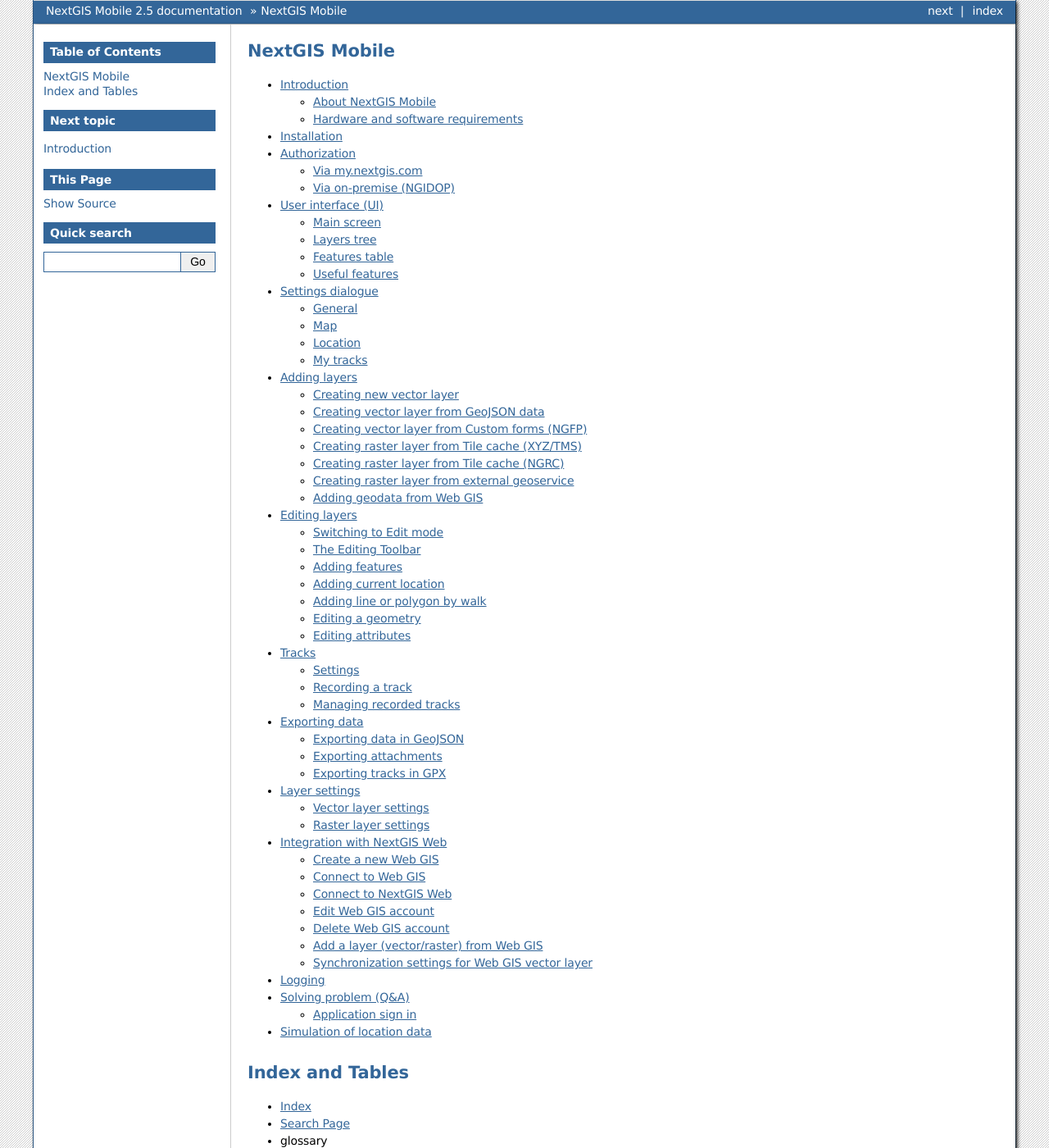
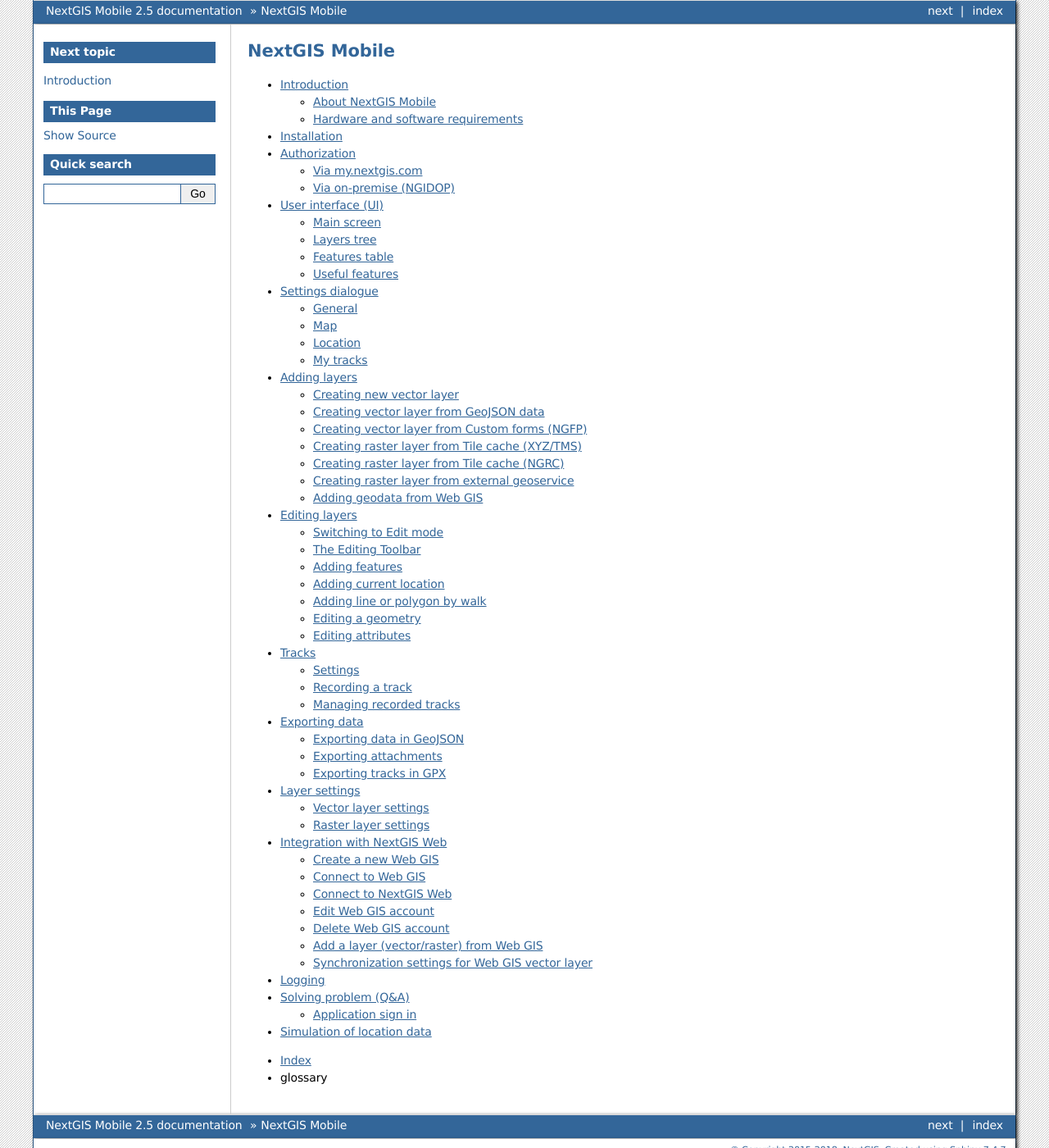
Before and after one commit to nextgis/docs_ngmobile, a Sphinx documentation site: the page built from source/index.rst, in a window 1280 px wide and 1400 px high. Shown: the whole window at 82% size. Built offline with Sphinx 7.4.7, drawn with Linux system fonts in a browser that asks for light colours; formulas are drawn with MathJax 3; some of the changed lines change nothing that is shown.

Commit message:
Update index.rst
move from toc

```diff
--- a/source/index.rst
+++ b/source/index.rst
@@ -3,16 +3,27 @@
    You can adapt this file completely to your liking, but it should at least
    contain the root `toctree` directive.
 
-.. include:: toc.rst
+NextGIS Mobile
+==============================
 
 .. toctree::
    :maxdepth: 2
 
+   intro
+   install
+   auth
+   main
+   settings
+   load_geodata
+   editing
+   tracks
+   share
+   layer_settings
+   ngw_integration
+   log
+   faq_ngmobile
+   mock_location
 
 
-Index and Tables
-================
-
 * :ref:`genindex`
-* :ref:`search`
 * :ref:`glossary`
```
